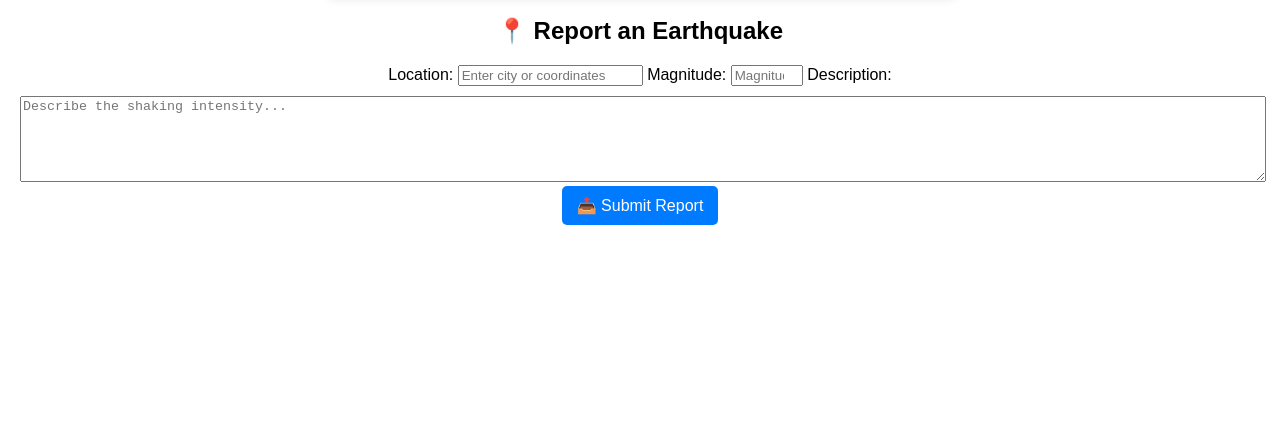
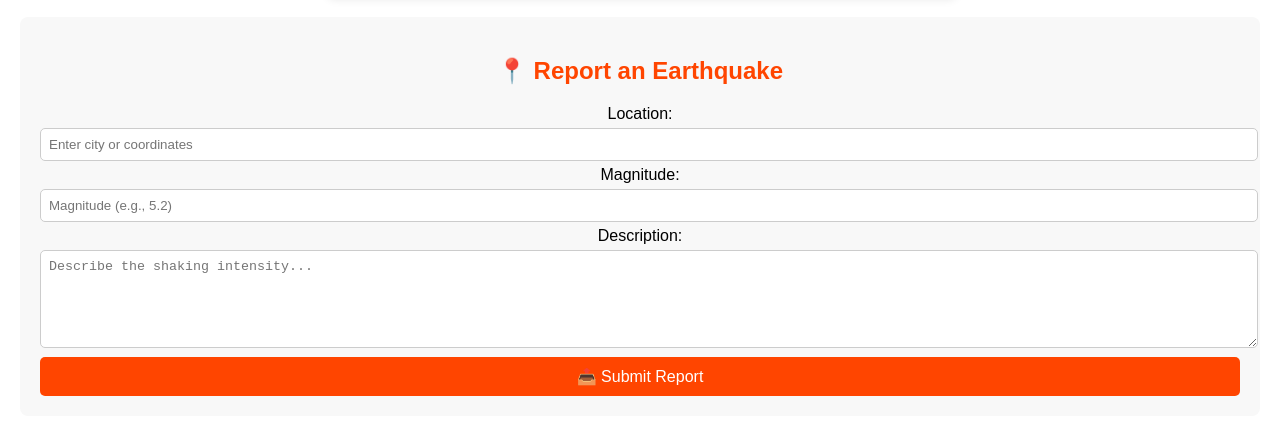
Before and after one commit to JETGoAlertPrototype/JETGoAlertPrototype, a plain HTML site: page index.html in a window 1280 px wide. Shown: the part 1484-1918 px from the top of the page. Before the commit the page ends 1729 px from the top, so only its background shows below. Drawn offline with nearby package versions, Linux system fonts and the light colour scheme; some packages are replaced by stand-ins of ours; no server answers.

Commit message:
Update styles.css

```diff
--- a/styles.css
+++ b/styles.css
@@ -208,3 +208,37 @@ body {
     background: #222;
     color: white;
 }
+
+/* 📍 REPORT FORM */
+.report-section {
+    background: #f8f8f8;
+    padding: 20px;
+    border-radius: 8px;
+    margin: 20px 0;
+}
+
+.report-section h2 {
+    color: #ff4500;
+}
+
+#reportForm input, #reportForm textarea {
+    width: 100%;
+    padding: 8px;
+    margin: 5px 0;
+    border: 1px solid #ccc;
+    border-radius: 5px;
+}
+
+#reportForm button {
+    background: #ff4500;
+    color: white;
+    border: none;
+    padding: 10px;
+    width: 100%;
+    cursor: pointer;
+    transition: 0.3s;
+}
+
+#reportForm button:hover {
+    background: #d14000;
+}
```
